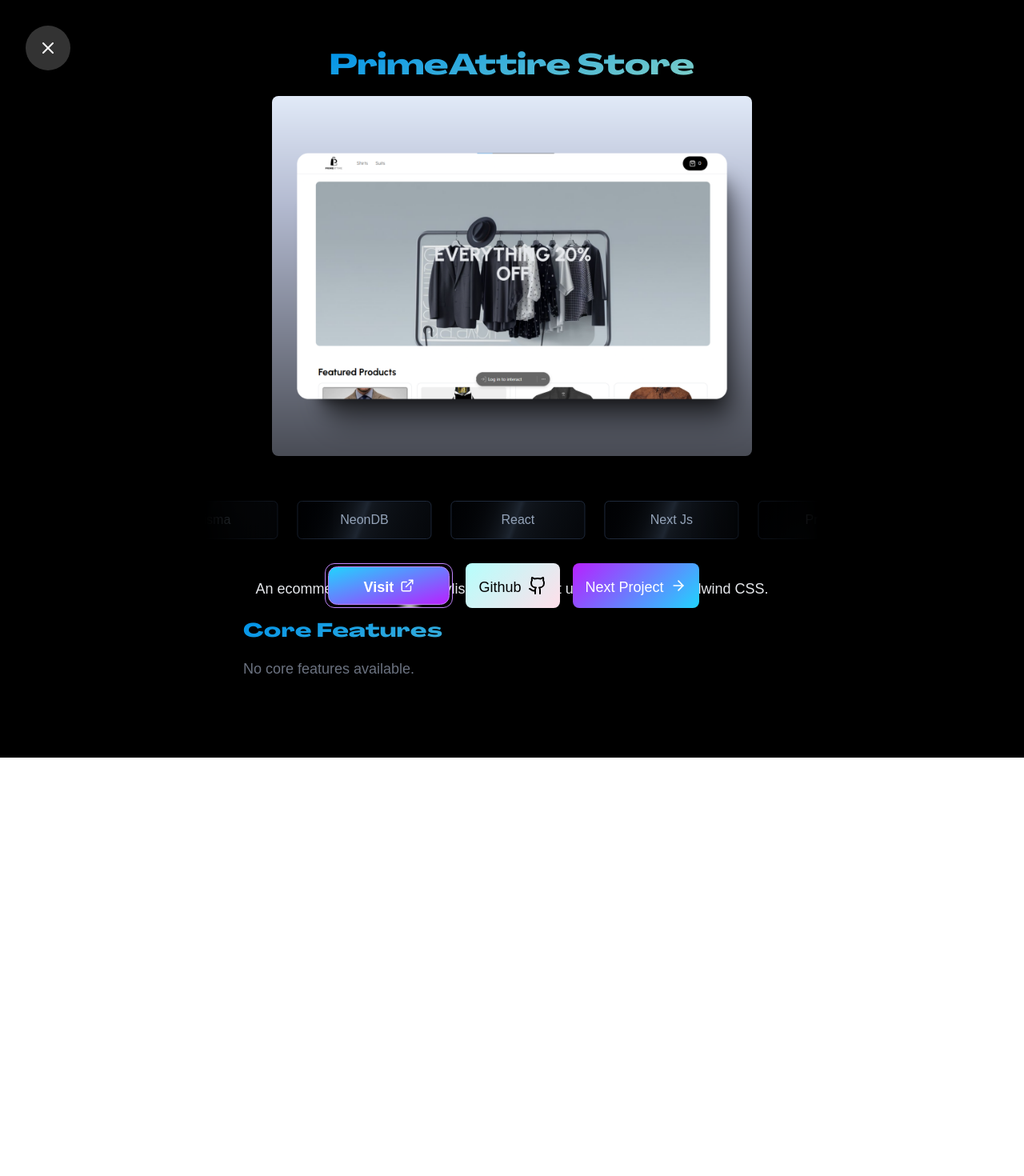
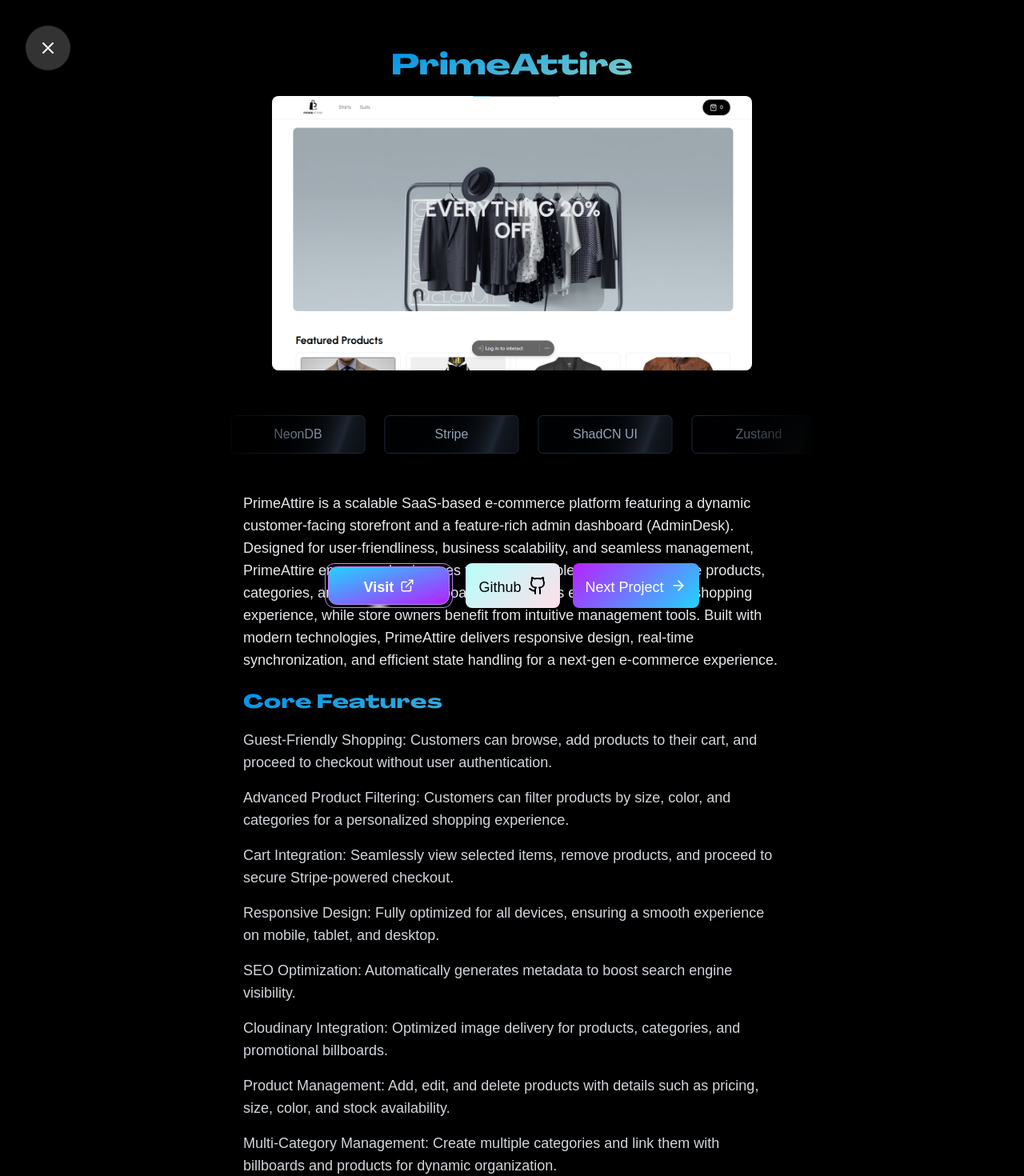
Before and after one commit to AzamCodes/Portfolio, a Next.js app: page /projects/1 in a window 1280 px wide. Shown: the top 1470 px of the page at 80% size. Before the commit the page ends 947 px from the top, so only its background shows below. Built offline with nearby package versions, Linux system fonts and the light colour scheme; a web font is replaced by a local one.

Commit message:
project add

```diff
--- a/data/index.ts
+++ b/data/index.ts
@@ -45,23 +45,99 @@
 export const projects = [
   {
     id: 1,
-    title: "PrimeAttire Store",
-    shortdesc: "Next.js Ecommerce Store",
-    desc: "An ecommerce platform for stylish clothing, built using Next.js and Tailwind CSS.",
-    img: "/primattire.png",
-    prevlink: "https://primeattire.vercel.app/",
-    githubLink: "https://github.com/azamcodes/primeattire",
-    tags: ["Next Js", "Prisma", "NeonDB", "React"],
+    title: "PrimeAttire",
+    shortdesc:
+      "Modern SaaS E-Commerce Platform with Storefront and Admin Dashboard",
+    desc: `PrimeAttire is a scalable SaaS-based e-commerce platform featuring a dynamic customer-facing storefront and a feature-rich admin dashboard (AdminDesk). Designed for user-friendliness, business scalability, and seamless management, PrimeAttire empowers businesses to create multiple stores and manage products, categories, and promotional billboards. Customers enjoy a hassle-free shopping experience, while store owners benefit from intuitive management tools. Built with modern technologies, PrimeAttire delivers responsive design, real-time synchronization, and efficient state handling for a next-gen e-commerce experience.`,
+
+    coreFeatures: [
+      // Storefront Features
+      "Guest-Friendly Shopping: Customers can browse, add products to their cart, and proceed to checkout without user authentication.",
+      "Advanced Product Filtering: Customers can filter products by size, color, and categories for a personalized shopping experience.",
+      "Cart Integration: Seamlessly view selected items, remove products, and proceed to secure Stripe-powered checkout.",
+      "Responsive Design: Fully optimized for all devices, ensuring a smooth experience on mobile, tablet, and desktop.",
+      "SEO Optimization: Automatically generates metadata to boost search engine visibility.",
+      "Cloudinary Integration: Optimized image delivery for products, categories, and promotional billboards.",
+
+      // Admin Dashboard Features
+      "Product Management: Add, edit, and delete products with details such as pricing, size, color, and stock availability.",
+      "Multi-Category Management: Create multiple categories and link them with billboards and products for dynamic organization.",
+      "Promotional Billboards: Highlight offers and promotions with customizable billboards.",
+      "Real-Time Synchronization: Instant updates between the admin dashboard and storefront via seamless API integration.",
+      "Multi-Tenancy SaaS Capability: Supports multiple store owners, enabling them to manage independent stores efficiently.",
+      "State Management: Powered by Zustand for smooth and scalable state handling.",
+      "Secure Stripe Integration: Simplifies payment processing with Stripe-powered checkout for a fast and secure experience.",
+      "Elegant ShadCN UI: A clean, intuitive admin dashboard interface for managing stores, products, and categories.",
+    ],
+
+    technologiesUsed: [
+      "Next.js 13",
+      "React",
+      "Tailwind CSS",
+      "ShadCN UI",
+      "Zustand",
+      "Prisma ORM",
+      "NeonDB",
+      "Clerk Authentication",
+      "Cloudinary",
+      "Stripe",
+    ],
+
+    img: "/primeattire.png", // Replace with your actual image path
+    prevlink: "https://primeattire.vercel.app/", // Deployment link
+    githubLink: "https://github.com/azamcodes/primeattire", // GitHub repository link
+
+    tags: [
+      "Next.js",
+      "React",
+      "Prisma",
+      "Tailwind CSS",
+      "NeonDB",
+      "Stripe",
+      "ShadCN UI",
+      "Zustand",
+      "Cloudinary",
+      "SaaS",
+    ],
   },
   {
     id: 2,
     title: "WebfolioX",
-    shortdesc: "React Task Management App",
-    desc: "A task management app that helps teams track their progress with Kanban-style boards and deadline management.",
-    img: "/pro1.png",
-    prevlink: "https://tasktrackerpro.vercel.app/",
-    githubLink: "https://github.com/azamcodes/tasktrackerpro",
-    tags: ["Next Js", "Prisma", "NeonDB", "React"],
+    shortdesc:
+      "Interactive Portfolio Website Built with Next.js 13 and Framer Motion",
+    desc: "WebfolioX is a dynamic portfolio website crafted with Next.js 13, showcasing modern design and smooth animations powered by Framer Motion. The platform highlights professional projects, case studies, and testimonials, offering a visually appealing and interactive user experience. WebfolioX emphasizes responsive design, clean layouts, and seamless navigation to present content effectively, making it ideal for creative professionals to display their work and connect with clients.",
+    coreFeatures: [
+      "Dynamic Header: Includes a logo, home, and contact buttons with interactive background effects.",
+      "Social Media Integration: Links to platforms like YouTube for broader connectivity.",
+      "Hero Section: Engaging introductory text and purpose statement.",
+      "Case Study Section: Highlights professional work with clickable details for more information.",
+      "Testimonials: Showcases client reviews with smooth motion effects.",
+      "Services Section: Sleek service descriptions with animations powered by Framer Motion.",
+      "Work Section: Highlights key projects with interactive elements.",
+      "About Section: Provides company details, mission, and team information.",
+      "Footer: Responsive and aesthetically pleasing design with navigation links and social media icons.",
+      "Newsletter Form: Includes a newsletter subscription feature with modern design elements.",
+      "Reusable Components: Ensures consistent design across pages like contact and work.",
+      "Responsive Design: Fully optimized for all devices using Tailwind CSS.",
+      "Animation Integration: Interactive animations throughout for an engaging user experience.",
+    ],
+    technologiesUsed: [
+      "Next.js 13",
+      "React",
+      "Tailwind CSS",
+      "Framer Motion",
+      "SVG Icons",
+    ],
+    img: "/pro1.png", // Replace with your actual image path
+    prevlink: "https://webfoliox.vercel.app/", // Deployment link
+    githubLink: "https://github.com/azamcodes/webfoliox", // GitHub repository link
+    tags: [
+      "Next.js",
+      "React",
+      "Tailwind CSS",
+      "Framer Motion",
+      "Responsive Design",
+    ],
   },
   {
     id: 3,
@@ -88,20 +164,35 @@
       "MongoDB",
     ],
     img: "/pro2.png",
-    prevlink: "https://devblog.vercel.app/",
-    githubLink: "https://github.com/azamcodes/devblog",
+    prevlink: "https://devbloghub.vercel.app/",
+    githubLink: "https://github.com/azamcodes/devbloghub",
     tags: ["Next Js", "Prisma", "NeonDB", "React"],
   },
 
   {
     id: 4,
     title: "HOT RESTAURANT",
-    shortdesc: "Recipe Sharing Platform",
-    desc: "A platform where food lovers can share recipes, upload cooking videos, and get inspired by various cuisines.",
+    shortdesc: "Fully Responsive Food/Restaurant Website",
+    desc: "This is a beautifully designed and fully responsive restaurant website built using HTML, CSS, and JavaScript. The website features a modern and user-friendly interface, catering to restaurant owners and food enthusiasts. It includes essential sections like Home, About, Menu, Our Customers, and Contact Us, each designed to deliver a seamless experience across all devices.",
     img: "/restaurant.png",
     prevlink: "https://foodiehaven.vercel.app/",
     githubLink: "https://github.com/azamcodes/foodiehaven",
-    tags: ["Next Js", "Prisma", "NeonDB", "React", "MongoDB"],
+    coreFeatures: [
+      "Responsive Design: Optimized for all devices including desktops, tablets, and smartphones.",
+      "Interactive Menu: A visually appealing menu showcasing dishes with images and descriptions.",
+      "Customer Testimonials: A dedicated section to highlight positive reviews from customers.",
+      "Contact Form: Easy-to-use form for inquiries, reservations, or feedback.",
+      "Smooth Navigation: Intuitive layout and smooth scrolling for a great user experience.",
+      "Modern Animations: Eye-catching animations for an engaging and dynamic website.",
+    ],
+    technologiesUsed: [
+      "HTML",
+      "CSS",
+      "JavaScript",
+      "Responsive Design",
+      "Web Animations",
+    ],
+    tags: ["Restaurant", "Website", "Responsive"],
   },
   {
     id: 5,
--- a/src/components/LinkPreviewSection.tsx
+++ b/src/components/LinkPreviewSection.tsx
@@ -22,7 +22,7 @@
       <p className="text-neutral-500 dark:text-neutral-400 text-xl md:text-3xl max-w-3xl mx-auto">
         Visit my portfolio{" "}
         <LinkPreview
-          url="https://yourportfolio.com"
+          url="https://azamdev.vercel.app"
           className="font-bold bg-clip-text text-transparent bg-gradient-to-br from-green-400 to-blue-500"
         >
           to explore my full-stack projects
```
